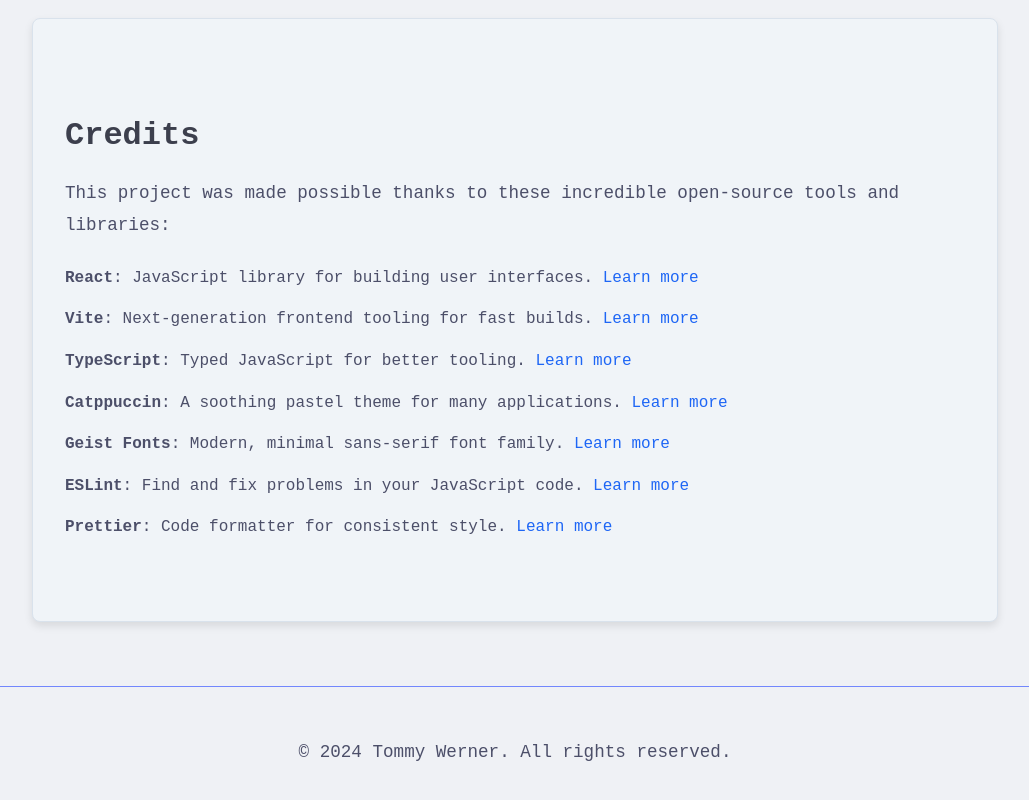
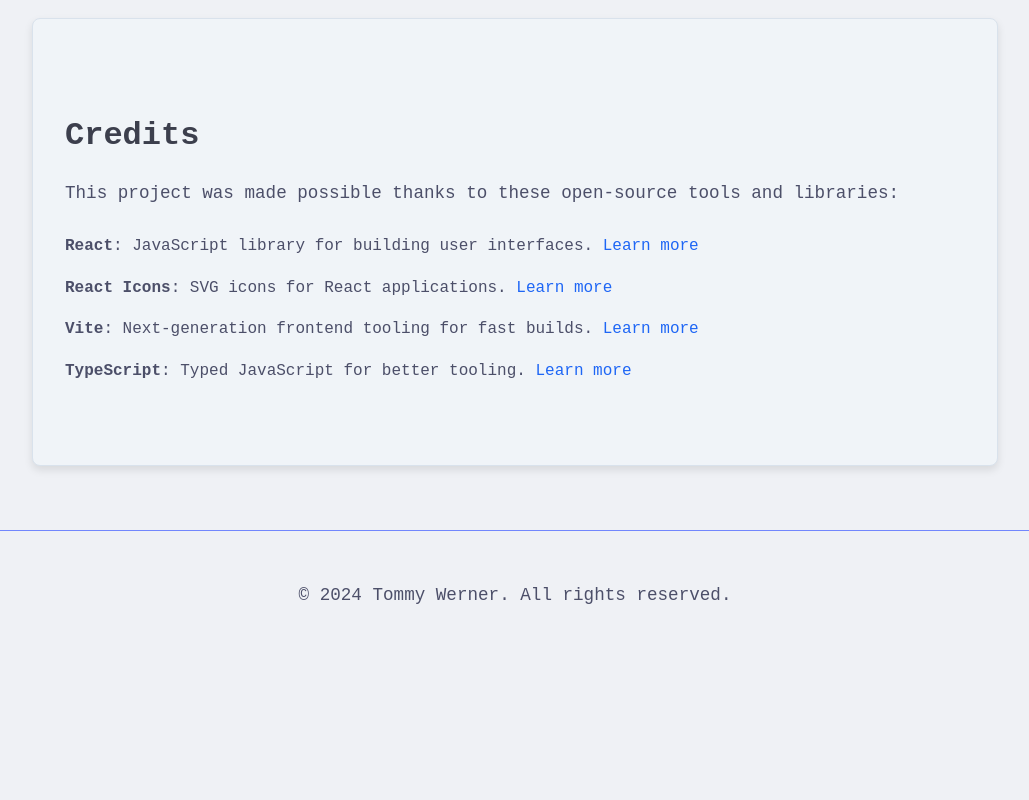
Before and after one commit to wtwerner/dev-portfolio, a React (Vite) app: page / in a window 1280 px wide. Shown: the part 2038-2838 px from the top of the page, without its empty margins (125-1154 px from the left). After the commit the page ends 2706 px from the top, so only its background shows below. Built offline with nearby package versions, Linux system fonts and the light colour scheme.

Commit message:
simplify credits

```diff
--- a/src/components/Credits.tsx
+++ b/src/components/Credits.tsx
@@ -1,18 +1,15 @@
 function Credits() {
   const tools = [
     { name: 'React', description: 'JavaScript library for building user interfaces.', link: 'https://reactjs.org/' },
+    { name: 'React Icons', description: 'SVG icons for React applications.', link: 'https://react-icons.github.io/react-icons/' },
     { name: 'Vite', description: 'Next-generation frontend tooling for fast builds.', link: 'https://vitejs.dev/' },
     { name: 'TypeScript', description: 'Typed JavaScript for better tooling.', link: 'https://www.typescriptlang.org/' },
-    { name: 'Catppuccin', description: 'A soothing pastel theme for many applications.', link: 'https://github.com/catppuccin/catppuccin' },
-    { name: 'Geist Fonts', description: 'Modern, minimal sans-serif font family.', link: 'https://vercel.com/design/geist' },
-    { name: 'ESLint', description: 'Find and fix problems in your JavaScript code.', link: 'https://eslint.org/' },
-    { name: 'Prettier', description: 'Code formatter for consistent style.', link: 'https://prettier.io/' },
   ];
 
   return (
     <section id="credits">
       <h2>Credits</h2>
-      <p>This project was made possible thanks to these incredible open-source tools and libraries:</p>
+      <p>This project was made possible thanks to these open-source tools and libraries:</p>
       <ul style={{ listStyle: 'none', padding: 0 }}>
         {tools.map((tool) => (
           <li key={tool.name} style={{ marginBottom: '1rem' }}>
```
